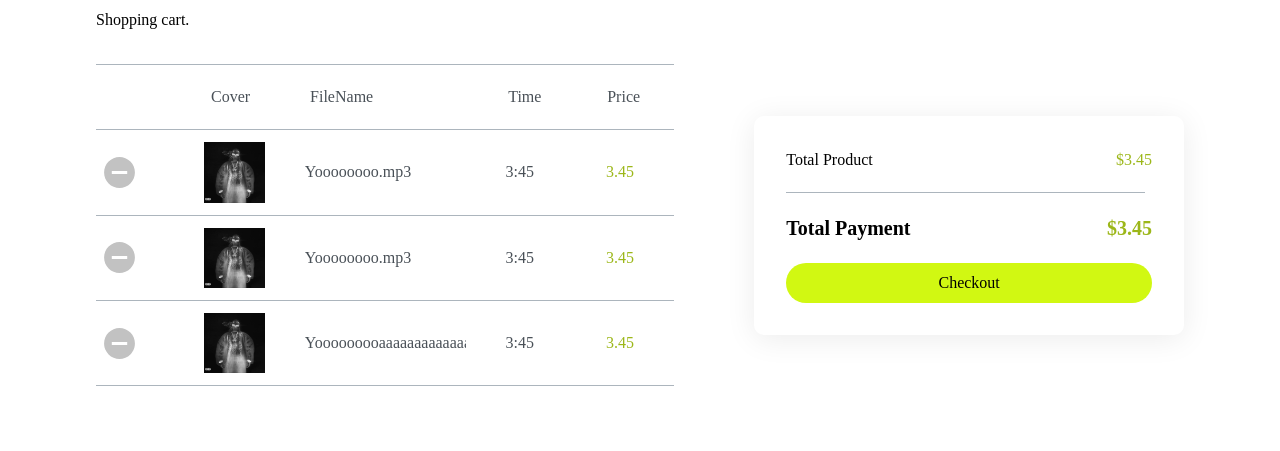
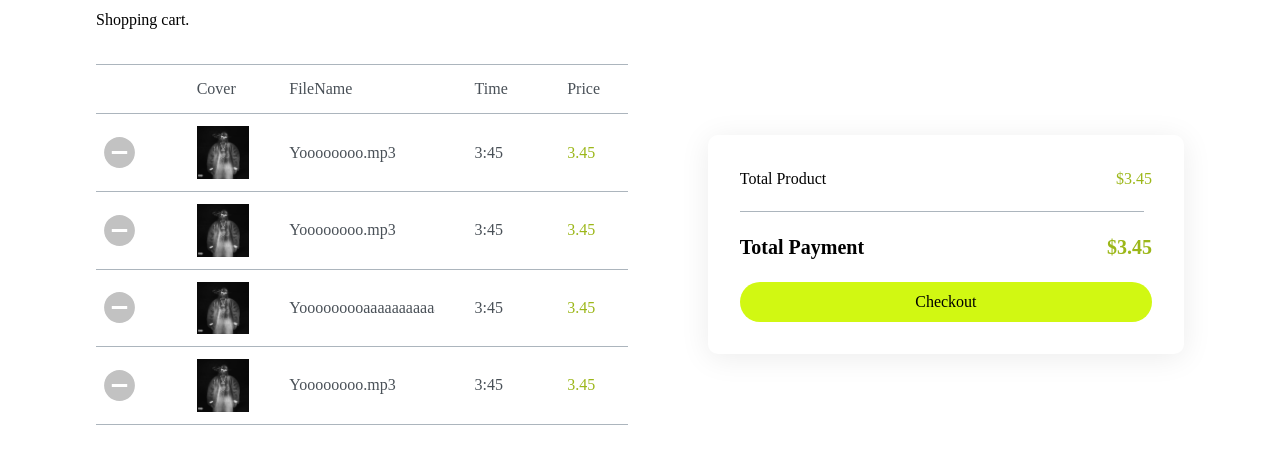
Before and after one commit to tunema-org/tunema-frontend, a React (Vite) app: page /sample-cart in a window 1280 px wide. Shown: the part 413-864 px from the top of the page. Built offline with nearby package versions, Linux system fonts and the light colour scheme; no server answers; a web font is replaced by a local one.

Commit message:
sample-cart changes

```diff
--- a/src/pages/checkout/checkout.tsx
+++ b/src/pages/checkout/checkout.tsx
@@ -134,7 +134,7 @@ function Checkout() {
                   onClick={() => setIsCheckout((prev) => !prev)}
                   className="duration-200 bg-primary-green hover:bg-dark-green w-full font-medium py-2 px-8 rounded-full overflow-clip"
                 >
-                  Procced
+                  Proceed
                 </button>
               </section>
             </section>
--- a/src/pages/sample-cart/sample-cart.tsx
+++ b/src/pages/sample-cart/sample-cart.tsx
@@ -26,7 +26,7 @@ function SampleCart() {
         <section className="flex md:justify-between justify-normal items-center gap-5 sm:gap-10 md:gap-14 lg:gap-20 font-body xl:flex-row flex-col my-5 px-0 sm:px-51 pb-10">
           <section className="flex flex-col">
             <div className="flex items-start border-b-[1px] border-gray-3"></div>
-            <div className="grid md:grid-cols-6 grid-cols-5 items-center gap-10 pr-2 font-medium py-5 text-gray-4 px-4">
+            <div className="grid md:grid-cols-6 grid-cols-5 items-center gap-10 pr-2 font-medium py-3 text-gray-4 px-2">
               <div className="col-auto"></div>
               <p>Cover</p>
               <div className="md:col-span-2 col-auto min-w-[100px]">
@@ -47,7 +47,7 @@ function SampleCart() {
                 keys="C#"
                 keyScale="major"
                 price={3.45}
-              />
+              ></BuySample>
               <BuySample
                 img="/pic/components/player/alblumcover.png"
                 name="Yoooooooo.mp3"
@@ -58,10 +58,10 @@ function SampleCart() {
                 keys="C#"
                 keyScale="major"
                 price={3.45}
-              />
+              ></BuySample>
               <BuySample
                 img="/pic/components/player/alblumcover.png"
-                name="Yooooooooaaaaaaaaaaaaaaaaaaaaaaaa.mp3"
+                name="Yooooooooaaaaaaaaaaaaaaaa.mp3"
                 artist="B.O.B"
                 src="/samples/acimalaka2.mp3"
                 time="3:45"
@@ -69,7 +69,18 @@ function SampleCart() {
                 keys="C#"
                 keyScale="major"
                 price={3.45}
-              />
+              ></BuySample>
+              <BuySample
+                img="/pic/components/player/alblumcover.png"
+                name="Yoooooooo.mp3"
+                artist="B.O.B"
+                src="/samples/acimalaka2.mp3"
+                time="3:45"
+                bpm={125}
+                keys="C#"
+                keyScale="major"
+                price={3.45}
+              ></BuySample>
             </section>
           </section>
 
```
